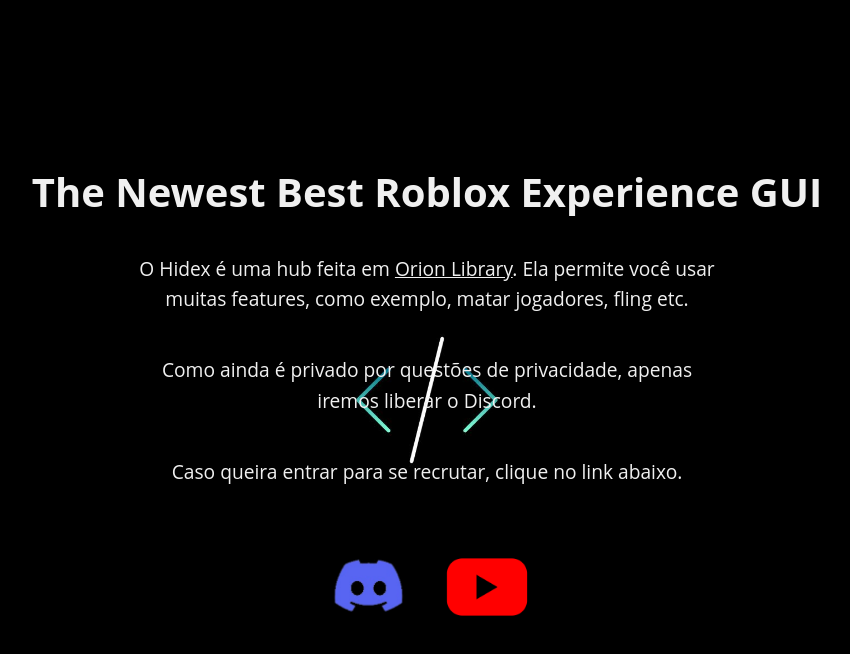
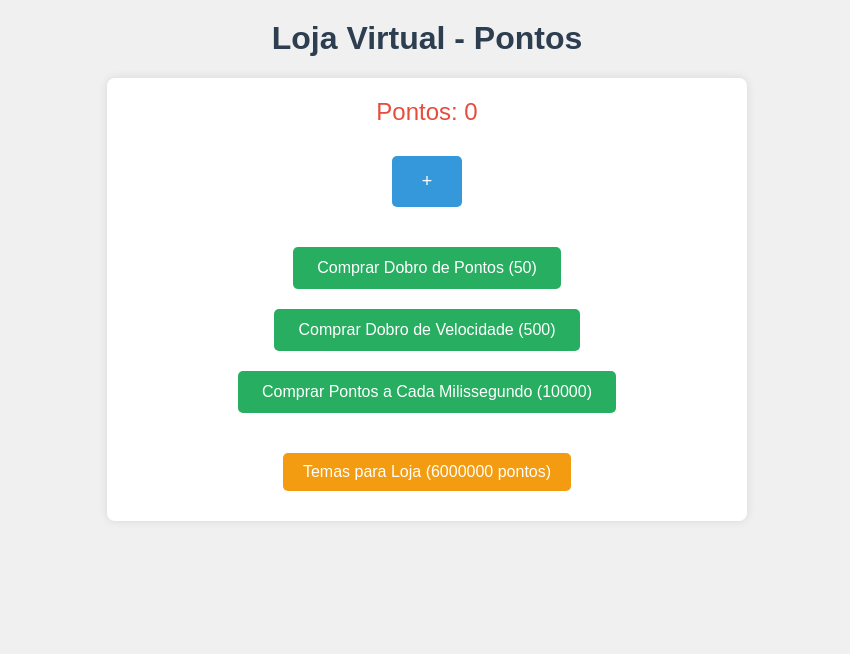
Before and after one commit to Pedro123459000/Hidex, a plain HTML site: page index.html in a window 1280 px wide. Shown: the whole page, without its empty margins (213-1063 px from the left). Drawn offline with Linux system fonts and the light colour scheme.

Commit message:
Update index.html

```diff
--- a/index.html
+++ b/index.html
@@ -3,88 +3,210 @@
 <head>
     <meta charset="UTF-8">
     <meta name="viewport" content="width=device-width, initial-scale=1.0">
-    <title>Hidex - The Best Roblox Experience GUI</title>
+    <title>Loja Virtual - Pontos</title>
     <style>
-        * {
+        body {
+            font-family: Arial, sans-serif;
+            background-color: #f0f0f0;
+            color: #333;
             margin: 0;
             padding: 0;
-            box-sizing: border-box;
-        }
-
-        body {
-            font-family: 'Open Sans', sans-serif;
-            background: url('background.jpg') no-repeat center center fixed;
-            background-size: cover;
-            color: #f0f0f0;
-            line-height: 1.6;
-            display: flex;
-            flex-direction: column;
-            align-items: center;
-            justify-content: center;
-            min-height: 100vh;
-            padding: 20px;
-            opacity: 0; /* Iniciar com opacidade 0 */
-            animation: fadeIn 1s forwards; /* Efeito fade-in */
-        }
-
-        @keyframes fadeIn {
-            to {
-                opacity: 1; /* Finaliza com opacidade 1 */
-            }
-        }
-
-        h1 {
-            font-size: 2.5rem;
-            margin-bottom: 20px;
             text-align: center;
         }
-
-        p {
-            font-size: 1.2rem;
+        h1 {
+            margin-top: 20px;
+            color: #2c3e50;
+        }
+        .container {
+            margin: 20px auto;
+            padding: 20px;
+            background-color: white;
+            border-radius: 8px;
+            box-shadow: 0 0 10px rgba(0, 0, 0, 0.1);
+            width: 80%;
+            max-width: 600px;
+        }
+        .points-display {
+            font-size: 24px;
+            color: #e74c3c;
             margin-bottom: 20px;
-            text-align: center;
-            max-width: 600px;
-            background: transparent; /* Fundo transparente */
-            padding: 10px;
         }
-
-        .button-container {
-            display: flex;
-            gap: 20px; /* Espaço entre os botões */
-            justify-content: center;
+        .button {
+            padding: 15px 30px;
+            margin: 10px;
+            background-color: #3498db;
+            color: white;
+            border: none;
+            border-radius: 5px;
+            cursor: pointer;
+            font-size: 18px;
+            transition: background-color 0.3s;
+        }
+        .button:hover {
+            background-color: #2980b9;
+        }
+        .shop-section {
             margin-top: 20px;
         }
-
-        .discord-btn, .youtube-btn {
-            background-color: transparent; /* Fundo transparente */
+        .shop-section button {
+            padding: 12px 24px;
+            margin: 10px;
+            font-size: 16px;
+            background-color: #27ae60;
+            color: white;
             border: none;
+            border-radius: 5px;
             cursor: pointer;
-            outline: none;
+            transition: background-color 0.3s;
         }
-
-        .discord-btn img, .youtube-btn img {
-            width: 100px; /* Tamanho do ícone */
-            height: 100px; /* Tamanho do ícone */
+        .shop-section button:hover {
+            background-color: #2ecc71;
+        }
+        .theme-section {
+            margin-top: 20px;
+        }
+        .theme-button {
+            padding: 10px 20px;
+            margin: 10px;
+            font-size: 16px;
+            background-color: #f39c12;
+            color: white;
+            border: none;
+            border-radius: 5px;
+            cursor: pointer;
+        }
+        .theme-button:hover {
+            background-color: #f1c40f;
+        }
+        #theme-modal {
+            display: none;
+            position: fixed;
+            top: 0;
+            left: 0;
+            width: 100%;
+            height: 100%;
+            background-color: rgba(0, 0, 0, 0.5);
+            justify-content: center;
+            align-items: center;
+        }
+        .theme-modal-content {
+            background-color: white;
+            padding: 20px;
+            border-radius: 8px;
+            width: 300px;
+            text-align: center;
+        }
+        .close {
+            font-size: 20px;
+            color: #e74c3c;
+            cursor: pointer;
         }
     </style>
 </head>
 <body>
-    <h1>The Newest Best Roblox Experience GUI</h1>
-    <p>O Hidex é uma hub feita em <a href="https://github.com/shlexware/Orion/blob/main/Documentation.md" style="color: #f0f0f0; text-decoration: underline;">Orion Library</a>. Ela permite você usar muitas features, como exemplo, matar jogadores, fling etc.</p>
-    <p>Como ainda é privado por questões de privacidade, apenas iremos liberar o Discord.</p>
-    <p>Caso queira entrar para se recrutar, clique no link abaixo.</p>
+    <h1>Loja Virtual - Pontos</h1>
+    <div class="container">
+        <div class="points-display">
+            Pontos: <span id="points">0</span>
+        </div>
+        <button id="plus-button" class="button">+</button>
+        <div class="shop-section">
+            <button id="buy-doubler" class="button" disabled>Comprar Dobro de Pontos (50)</button>
+            <button id="buy-speed" class="button" disabled>Comprar Dobro de Velocidade (500)</button>
+            <button id="buy-ultra" class="button" disabled>Comprar Pontos a Cada Milissegundo (10000)</button>
+        </div>
+        <div class="theme-section">
+            <button class="theme-button" onclick="openThemeModal()">Temas para Loja (6000000 pontos)</button>
+        </div>
+    </div>
 
-    <div class="button-container">
-        <button class="discord-btn">
-            <a href="https://discord.gg/NjhZ6nDcKW" target="_blank">
-                <img src="discord.png" alt="Discord Icon">
-            </a>
-        </button>
-        <button class="youtube-btn">
-            <a href="https://www.youtube.com/@Hidex-w9t" target="_blank">
-                <img src="youtube-icon.png" alt="YouTube Icon">
-            </a>
-        </button>
+    <!-- Modal para Seleção de Tema -->
+    <div id="theme-modal" class="theme-modal">
+        <div class="theme-modal-content">
+            <span class="close" onclick="closeThemeModal()">&times;</span>
+            <h2>Escolha um Tema</h2>
+            <button class="theme-button">Tema de Natal</button>
+            <button class="theme-button">Tema de Halloween</button>
+            <button class="theme-button">Tema de Primavera</button>
+        </div>
     </div>
+
+    <script>
+        let points = 0;
+        let multiplier = 1;
+        let pointSpeed = 10000; // Intervalo de tempo inicial (10 segundos)
+        let speedMultiplier = 1;
+
+        function updatePointsDisplay() {
+            document.getElementById('points').innerText = points;
+        }
+
+        // Lógica para ganhar pontos a cada 10 segundos
+        setInterval(() => {
+            points += multiplier;
+            updatePointsDisplay();
+        }, pointSpeed);
+
+        // Função para adicionar pontos com o botão +
+        document.getElementById('plus-button').onclick = function() {
+            points++;
+            updatePointsDisplay();
+        };
+
+        // Função de compra para Dobrar os Pontos (50)
+        document.getElementById('buy-doubler').onclick = function() {
+            if (points >= 50) {
+                points -= 50;
+                multiplier *= 2;
+                updatePointsDisplay();
+                document.getElementById('buy-doubler').disabled = true;
+            }
+        };
+
+        // Função de compra para Dobrar a Velocidade (500)
+        document.getElementById('buy-speed').onclick = function() {
+            if (points >= 500) {
+                points -= 500;
+                speedMultiplier *= 2;
+                pointSpeed = pointSpeed / speedMultiplier;
+                updatePointsDisplay();
+                document.getElementById('buy-speed').disabled = true;
+            }
+        };
+
+        // Função de compra para Pontos a Cada Milissegundo (10000)
+        document.getElementById('buy-ultra').onclick = function() {
+            if (points >= 10000) {
+                points -= 10000;
+                pointSpeed = 1; // Ganha pontos a cada milissegundo
+                updatePointsDisplay();
+                document.getElementById('buy-ultra').disabled = true;
+            }
+        };
+
+        // Exibição dos botões quando a pessoa tiver pontos suficientes
+        setInterval(() => {
+            if (points >= 50) {
+                document.getElementById('buy-doubler').disabled = false;
+            }
+            if (points >= 500) {
+                document.getElementById('buy-speed').disabled = false;
+            }
+            if (points >= 10000) {
+                document.getElementById('buy-ultra').disabled = false;
+            }
+        }, 100);
+
+        // Funções para Modal de Tema
+        function openThemeModal() {
+            if (points >= 6000000) {
+                document.getElementById('theme-modal').style.display = 'flex';
+            }
+        }
+
+        function closeThemeModal() {
+            document.getElementById('theme-modal').style.display = 'none';
+        }
+    </script>
 </body>
 </html>
```
